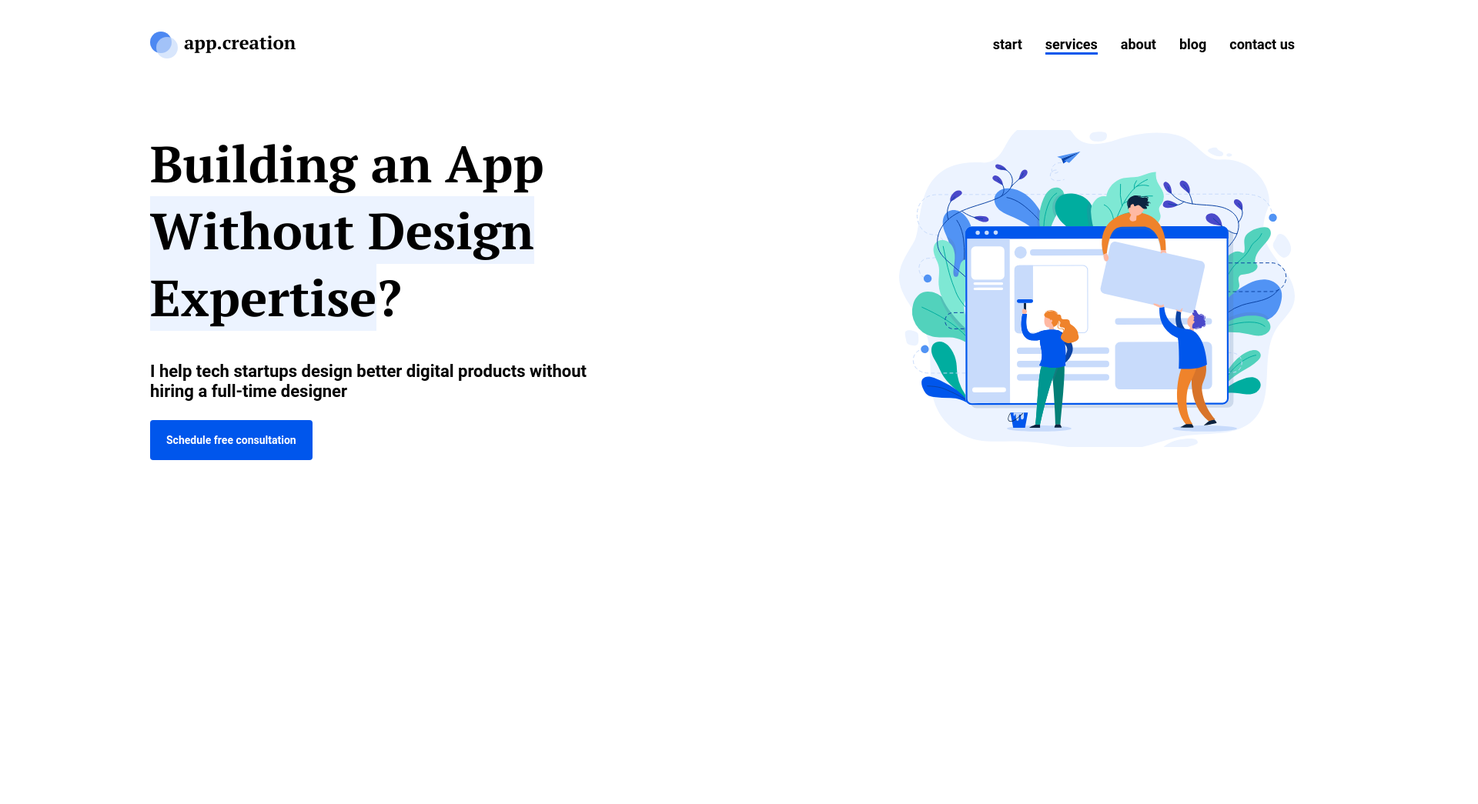
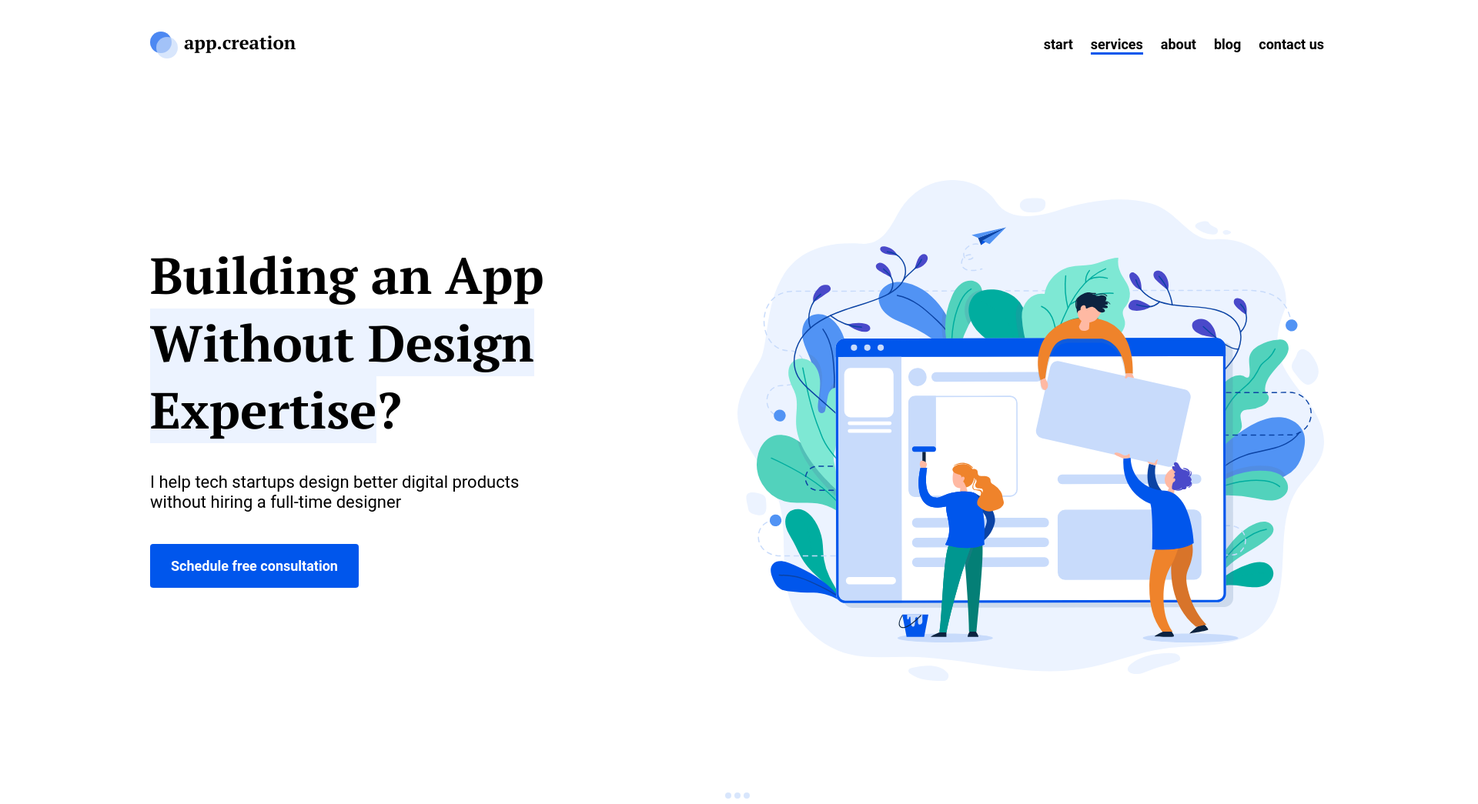
Before and after one commit to WebHeroSchool/site_developement, a plain HTML site: page index.html in a window 1280 px wide. Shown: the whole page at 77% size, 1920 px wide, since content can reach past the window. Before the commit the page ends 800 px from the top, so only its background shows below. Drawn offline with Linux system fonts and the light colour scheme.

Commit message:
переделано под макет 1920

```diff
--- a/index.html
+++ b/index.html
@@ -36,11 +36,14 @@
                <p class="slider_description">
                     I help tech startups design better digital products without hiring a full-time designer
                </p>
-               <a class="slider_button" href="#">
+               <button class="slider_button" href="#">
                     Schedule free consultation
-               </a>
+               </button>
+
           </section>
-     </div>
+          <p class="dots"> <img src="img/slider_dots.svg">
+          </p>
+          </div>
 </body>
 
 </html>
--- a/styles.css
+++ b/styles.css
@@ -1,5 +1,6 @@
 body {
     margin: 0;
+    width: 1920px;
    }
 
 .header {
@@ -9,7 +10,8 @@ body {
 
 .wrapper {
     margin-left: 195px;
-    width: 1487px;
+    margin-right: 200px;
+
 }
 
 .logo {
@@ -50,13 +52,13 @@ body {
     /* display: flex;
     align-items: center; */
     padding-top: 47px;
-    margin-left: 100px;
+    /* margin-left: 956px; */
 }
 
 .menu_item {
     display:inline-block;
     position: relative;
-    margin-right: 26px;
+    margin-right: 19px;
     text-decoration: none;
     font: bold 18px/21px Roboto, arial, helvetica, sans-serif;
     color: #000;
@@ -97,31 +99,38 @@ body {
 }
 
 .slider{
-    margin-bottom: 100px;
-    padding-right: 60%;
-    background: url(img/slider_img.svg) no-repeat right;
+    margin-bottom: 60px;
+    margin-top: 120px;
+    padding-right: 65%;
+    padding-bottom: 200px;
+    background: top right no-repeat url(img/slider_img.svg);
+    background-size: 50%;
 }
 
 
 .slider_thesis {
-    font: 700 66px/87px 'PT Serif', arial, Helvetica, sans-serif;
-    margin-bottom: 40px;
+    font: 700 66px/87.5px 'PT Serif', arial, Helvetica, sans-serif;
+    margin: 70px 0 37px 0;
+    padding-top: 80px;
 
 }
 
 .slider_description{
-    font: 700 22px/26px Roboto, arial, Helvetica, sans-serif;
-    margin-bottom: 41px;
+    font: 400 22px/26px Roboto, arial, Helvetica, sans-serif;
+    margin: 0 0 41px 0;
 }
 
 .slider_button{
-    font: 700 14px/16px Roboto, arial, Helvetica, sans-serif;
+    font: 700 18px/21px Roboto, arial, Helvetica, sans-serif;
     color: white;
     background: #0056EC;
     border-radius: 4px;
-    padding: 18px 21px;
+    /* padding: 18px 21px; */
     text-decoration: none;
     transition: opacity .5s;
+    width: 271px;
+    height: 57px;
+    border: none;
 }
 
 .slider_button:hover{
@@ -131,3 +140,9 @@ body {
 .highlighted{
     background: #ECF3FF;
 }
+
+.dots{
+    /* display: block;
+    margin: auto; */
+    text-align: center;
+}
```
Also changed, not shown: img/slider_dots.svg (added).
